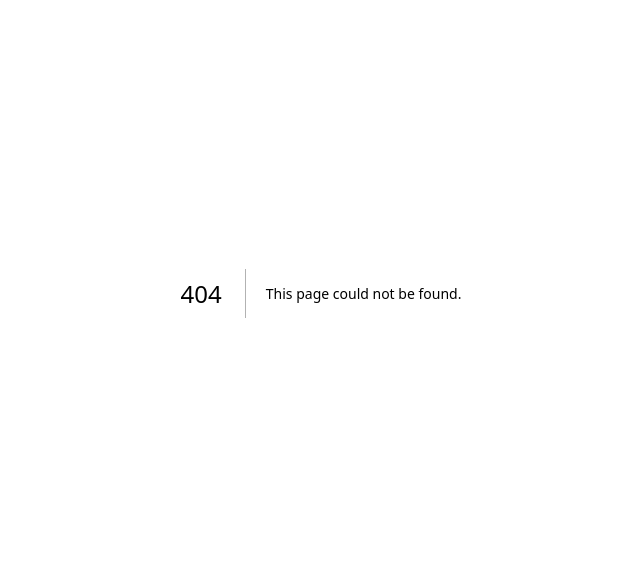
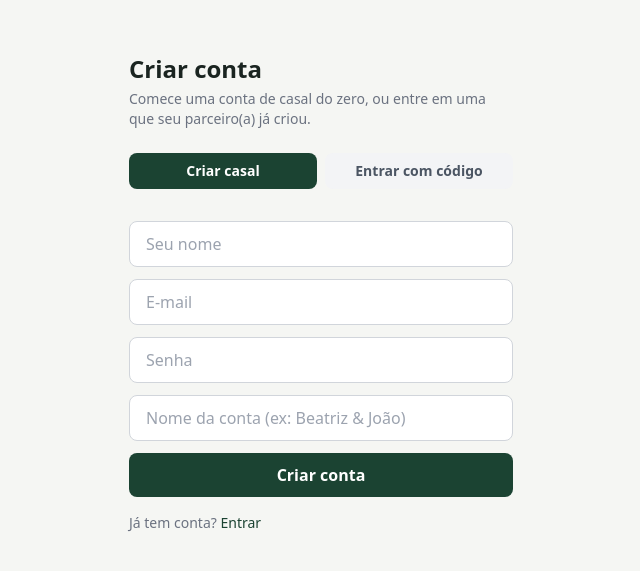
Before and after one commit to biavaniski/casal-financas, a Next.js app: page /signup in a window 1280 px wide. Before the commit this address had no page. Shown: the part 107-678 px from the top of the page, without its empty margins (319-959 px from the left). Built offline with nearby package versions, Linux system fonts and the light colour scheme.

Commit message:
Create page.js

```diff
--- /dev/null
+++ b/app/signup/page.js
@@ -0,0 +1,74 @@
+"use client";
+import { useState } from "react";
+import Link from "next/link";
+import { signup } from "@/app/actions";
+
+export default function SignupPage() {
+  const [mode, setMode] = useState("create");
+  const [error, setError] = useState("");
+  const [loading, setLoading] = useState(false);
+
+  const submit = async (formData) => {
+    setError("");
+    setLoading(true);
+    try {
+      await signup(formData);
+    } catch (err) {
+      if (err?.digest?.startsWith("NEXT_REDIRECT")) throw err; // deixa o redirect acontecer
+      setError(err.message || "Não foi possível criar a conta.");
+    } finally {
+      setLoading(false);
+    }
+  };
+
+  return (
+    <div className="min-h-screen flex items-center justify-center px-4">
+      <div className="w-full max-w-sm">
+        <h1 className="text-2xl font-semibold mb-1">Criar conta</h1>
+        <p className="text-sm text-gray-500 mb-6">
+          Comece uma conta de casal do zero, ou entre em uma que seu parceiro(a) já criou.
+        </p>
+
+        <div className="flex gap-2 mb-5">
+          <button type="button" onClick={() => setMode("create")}
+            className={`flex-1 py-2 rounded-lg text-sm font-semibold ${mode === "create" ? "bg-brand text-white" : "bg-gray-100 text-gray-600"}`}>
+            Criar casal
+          </button>
+          <button type="button" onClick={() => setMode("join")}
+            className={`flex-1 py-2 rounded-lg text-sm font-semibold ${mode === "join" ? "bg-brand text-white" : "bg-gray-100 text-gray-600"}`}>
+            Entrar com código
+          </button>
+        </div>
+
+        {error && <div className="text-sm bg-red-50 text-red-700 rounded-lg px-3 py-2 mb-4">{error}</div>}
+
+        <form action={submit} className="space-y-3">
+          <input type="hidden" name="mode" value={mode} />
+          <input name="name" required placeholder="Seu nome"
+            className="w-full px-4 py-2.5 rounded-lg border border-gray-300 outline-none focus:border-brand" />
+          <input name="email" type="email" required placeholder="E-mail"
+            className="w-full px-4 py-2.5 rounded-lg border border-gray-300 outline-none focus:border-brand" />
+          <input name="password" type="password" required placeholder="Senha"
+            className="w-full px-4 py-2.5 rounded-lg border border-gray-300 outline-none focus:border-brand" />
+
+          {mode === "create" ? (
+            <input name="coupleName" required placeholder="Nome da conta (ex: Beatriz & João)"
+              className="w-full px-4 py-2.5 rounded-lg border border-gray-300 outline-none focus:border-brand" />
+          ) : (
+            <input name="inviteCode" required placeholder="Código de convite do parceiro(a)"
+              className="w-full px-4 py-2.5 rounded-lg border border-gray-300 outline-none focus:border-brand uppercase" />
+          )}
+
+          <button disabled={loading}
+            className="w-full py-2.5 rounded-lg bg-brand text-white font-semibold disabled:opacity-50">
+            {loading ? "Criando..." : "Criar conta"}
+          </button>
+        </form>
+
+        <p className="text-sm text-gray-500 mt-4">
+          Já tem conta? <Link href="/login" className="text-brand font-medium">Entrar</Link>
+        </p>
+      </div>
+    </div>
+  );
+}
```
